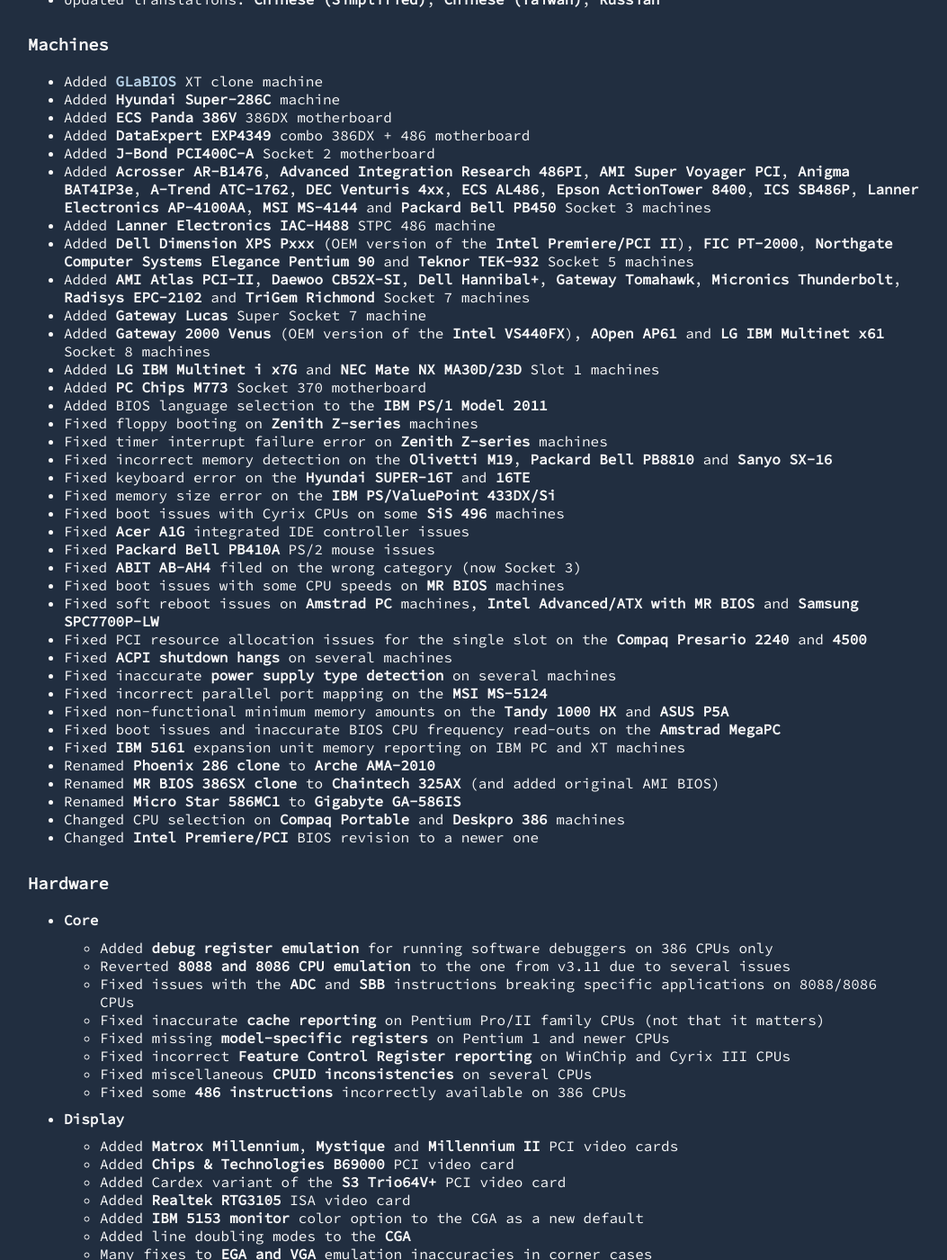
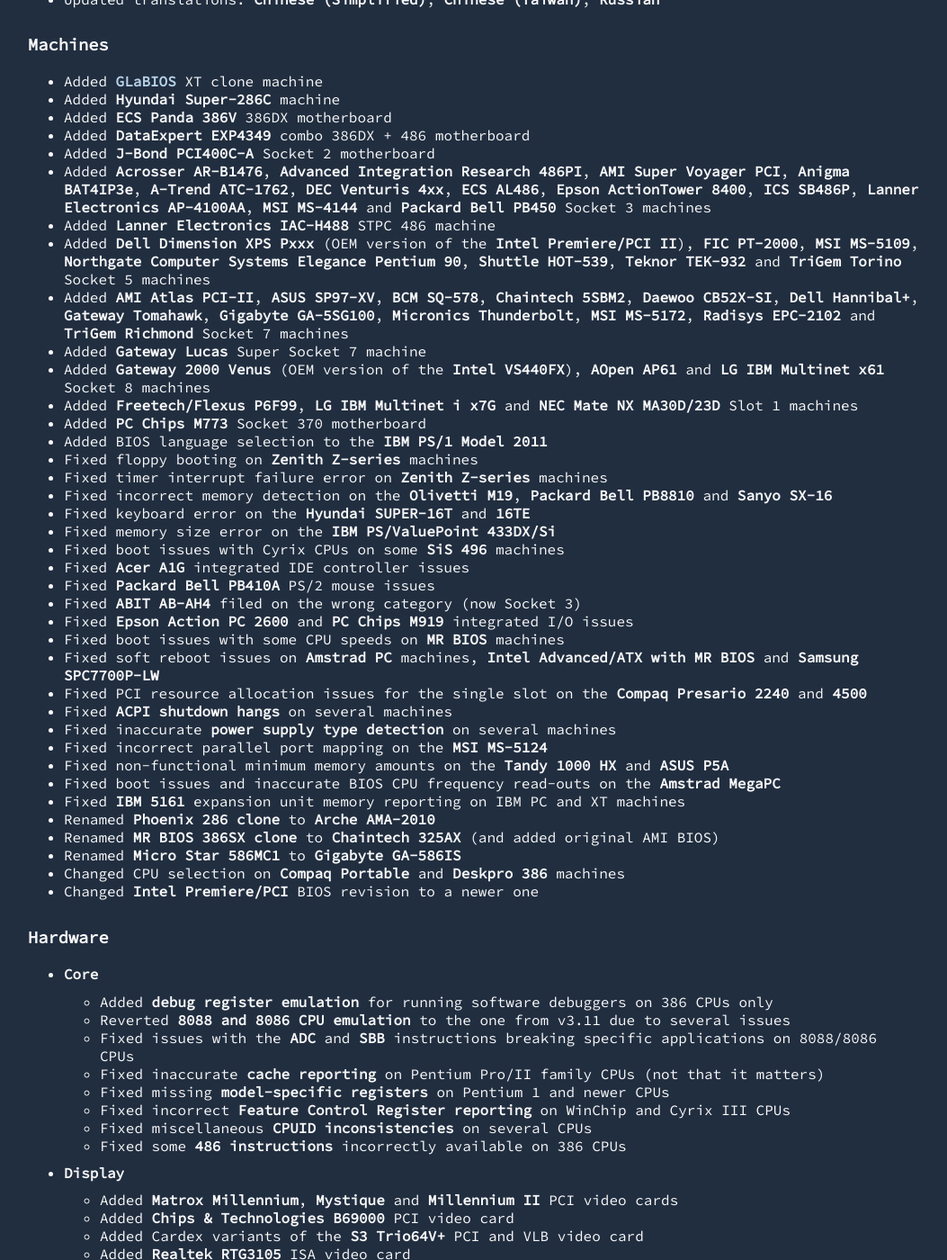
Before and after one commit to 86Box/86box.github.io, a Jekyll site: the page built from _posts/2024-02-21-86box-v4-1.md, in a window 1280 px wide and 1400 px high, scrolled down 2347 px. Shown: the whole window at 90% size, without its empty margins (113-1166 px from the left). Built offline with Jekyll 4.4.1, drawn with Linux system fonts in a browser that asks for light colours.

Commit message:
Changelog updates for v4.1

```diff
--- a/_posts/2024-02-21-86box-v4-1.md
+++ b/_posts/2024-02-21-86box-v4-1.md
@@ -57,11 +57,11 @@
 * Added **J-Bond PCI400C-A** Socket 2 motherboard
 * Added **Acrosser AR-B1476**, **Advanced Integration Research 486PI**, **AMI Super Voyager PCI**, **Anigma BAT4IP3e**, **A-Trend ATC-1762**, **DEC Venturis 4xx**, **ECS AL486**, **Epson ActionTower 8400**, **ICS SB486P**, **Lanner Electronics AP-4100AA**, **MSI MS-4144** and **Packard Bell PB450** Socket 3 machines
 * Added **Lanner Electronics IAC-H488** STPC 486 machine
-* Added **Dell Dimension XPS Pxxx** (OEM version of the **Intel Premiere/PCI II**), **FIC PT-2000**, **Northgate Computer Systems Elegance Pentium 90** and **Teknor TEK-932** Socket 5 machines
-* Added **AMI Atlas PCI-II**, **Daewoo CB52X-SI**, **Dell Hannibal+**, **Gateway Tomahawk**, **Micronics Thunderbolt**, **Radisys EPC-2102** and **TriGem Richmond** Socket 7 machines
+* Added **Dell Dimension XPS Pxxx** (OEM version of the **Intel Premiere/PCI II**), **FIC PT-2000**, **MSI MS-5109**, **Northgate Computer Systems Elegance Pentium 90**, **Shuttle HOT-539**, **Teknor TEK-932** and **TriGem Torino** Socket 5 machines
+* Added **AMI Atlas PCI-II**, **ASUS SP97-XV**, **BCM SQ-578**, **Chaintech 5SBM2**, **Daewoo CB52X-SI**, **Dell Hannibal+**, **Gateway Tomahawk**, **Gigabyte GA-5SG100**, **Micronics Thunderbolt**, **MSI MS-5172**, **Radisys EPC-2102** and **TriGem Richmond** Socket 7 machines
 * Added **Gateway Lucas** Super Socket 7 machine
 * Added **Gateway 2000 Venus** (OEM version of the **Intel VS440FX**), **AOpen AP61** and **LG IBM Multinet x61** Socket 8 machines
-* Added **LG IBM Multinet i x7G** and **NEC Mate NX MA30D/23D** Slot 1 machines
+* Added **Freetech/Flexus P6F99**, **LG IBM Multinet i x7G** and **NEC Mate NX MA30D/23D** Slot 1 machines
 * Added **PC Chips M773** Socket 370 motherboard
 * Added BIOS language selection to the **IBM PS/1 Model 2011**
 * Fixed floppy booting on **Zenith Z-series** machines
@@ -73,6 +73,7 @@
 * Fixed **Acer A1G** integrated IDE controller issues
 * Fixed **Packard Bell PB410A** PS/2 mouse issues
 * Fixed **ABIT AB-AH4** filed on the wrong category (now Socket 3)
+* Fixed **Epson Action PC 2600** and **PC Chips M919** integrated I/O issues
 * Fixed boot issues with some CPU speeds on **MR BIOS** machines
 * Fixed soft reboot issues on **Amstrad PC** machines, **Intel Advanced/ATX with MR BIOS** and **Samsung SPC7700P-LW**
 * Fixed PCI resource allocation issues for the single slot on the **Compaq Presario 2240** and **4500**
@@ -102,7 +103,7 @@
 * **Display**
   * Added **Matrox Millennium**, **Mystique** and **Millennium II** PCI video cards
   * Added **Chips & Technologies B69000** PCI video card
-  * Added Cardex variant of the **S3 Trio64V+** PCI video card
+  * Added Cardex variants of the **S3 Trio64V+** PCI and VLB video card
   * Added **Realtek RTG3105** ISA video card
   * Added **IBM 5153 monitor** color option to the CGA as a new default
   * Added line doubling modes to the **CGA**
```
